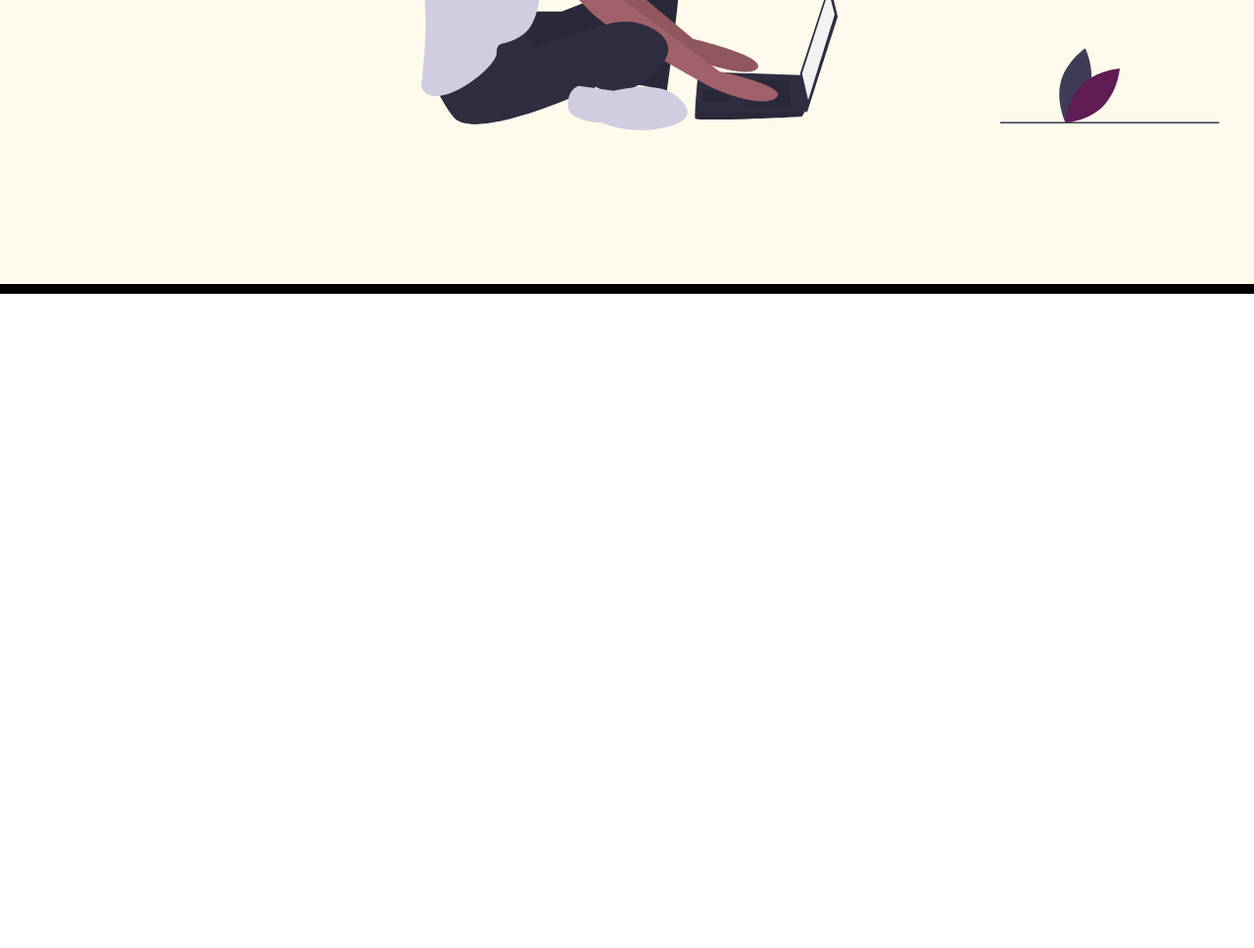
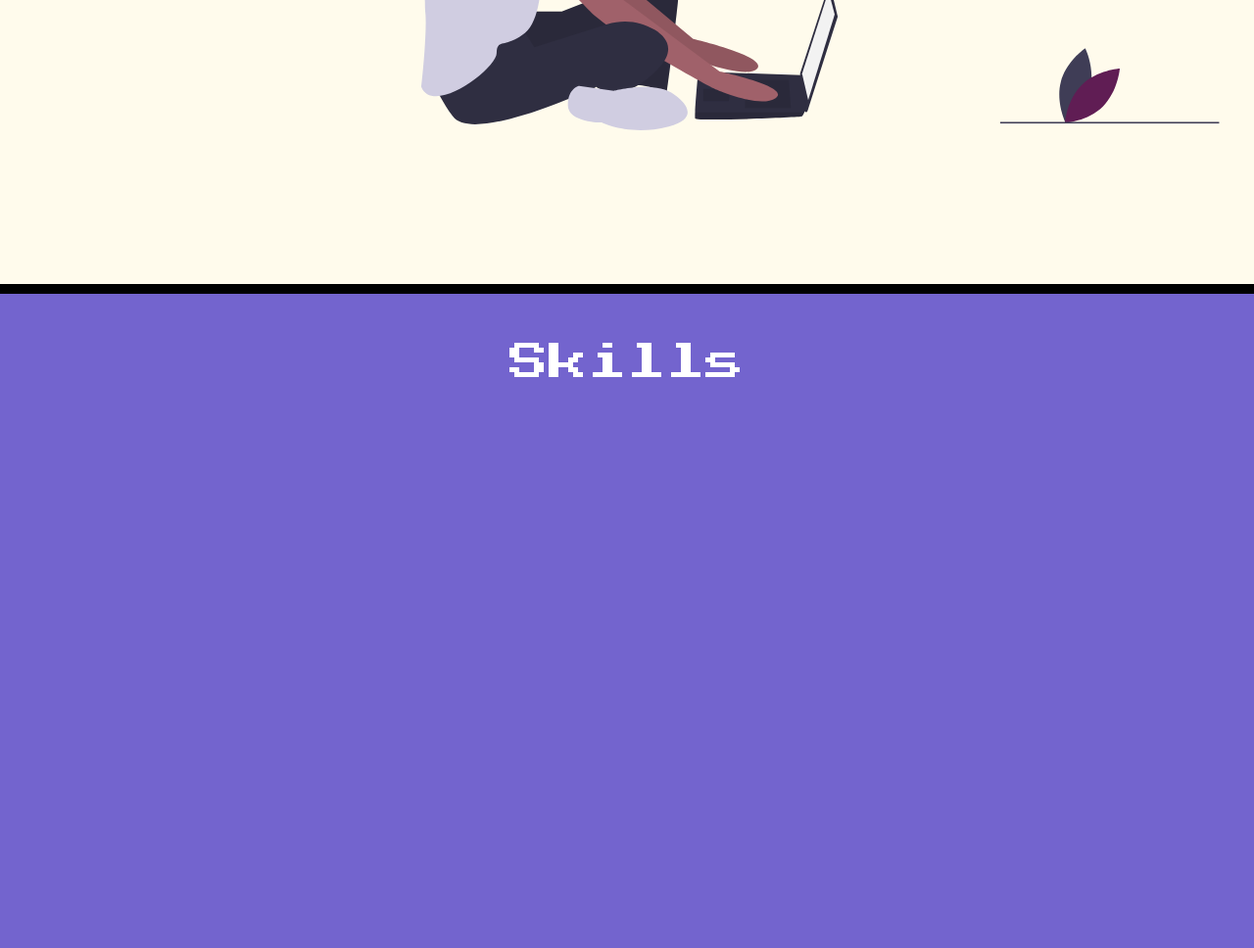
Before and after one commit to GuilhermeSouza01/guilhermesouza01.github.io, a plain HTML site: page index.html in a window 1280 px wide. Shown: the part 712-1680 px from the top of the page at 98% size. Before the commit the page ends 1012 px from the top, so only its background shows below. Drawn offline with Linux system fonts and the light colour scheme.

Commit message:
Create the skills-section

```diff
--- /dev/null
+++ b/css/components/skills-section.css
@@ -0,0 +1,7 @@
+.skills-section {
+    background: #7364CE;
+    height: 730px;
+    border-bottom: 10px solid #601D54;
+    padding-top: 50px;
+    padding-bottom: 100px;
+}
--- a/css/components/title.css
+++ b/css/components/title.css
@@ -4,3 +4,9 @@
     color: #7364CE;
     text-shadow: 4px 4px 0px #000000;
 }
+.principal-title.-second {
+    text-align: center;
+    font-weight: 400;
+    color: #FFF;
+    text-shadow: none;
+}
--- a/index.html
+++ b/index.html
@@ -13,6 +13,7 @@
     <link rel="stylesheet" href="css/components/subtitle.css">
     <link rel="stylesheet" href="css/components/main-box.css">
     <link rel="stylesheet" href="css/components/action.css">
+    <link rel="stylesheet" href="css/components/skills-section.css">
 </head>
 <body>
     <header class="header">
@@ -41,5 +42,9 @@
         </div>
 
     </section>
+
+    <section class="skills-section">
+        <h1 class="principal-title -second">Skills</h1>
+    </section>
 </body>
 </html>
```
